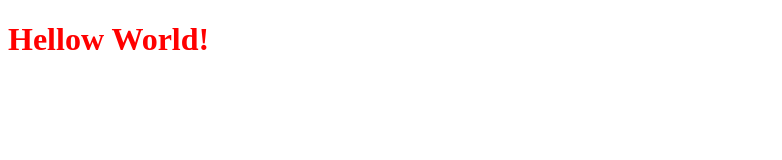
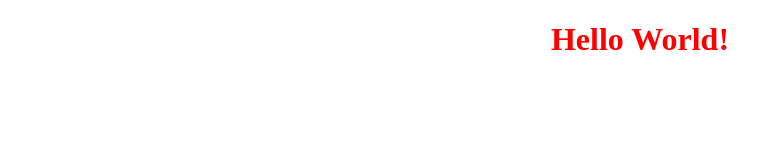
Before and after one commit to Mov305/linter, a website: page index.html in a window 1280 px wide. Shown: the whole page, without its empty margins (0-782 px from the left). Drawn offline with Linux system fonts and the light colour scheme.

Commit message:
add new style & fix error

```diff
--- a/index.html
+++ b/index.html
@@ -1,5 +1,6 @@
 <!DOCTYPE html>
 <html lang="en">
+
 <head>
     <meta charset="UTF-8">
     <meta http-equiv="X-UA-Compatible" content="IE=edge">
@@ -7,8 +8,10 @@
     <title>Document</title>
     <link rel="stylesheet" href="test.css">
 </head>
+
 <body>
-    <h1>Hellow World!</h1>
+    <h1>Hello World!</h1>
 
 </body>
+
 </html>
--- a/test.css
+++ b/test.css
@@ -1,3 +1,4 @@
 h1 {
   color: red;
+  text-align: center;
 }
```
Also changed, not shown: .github/workflows/linters.yml.
